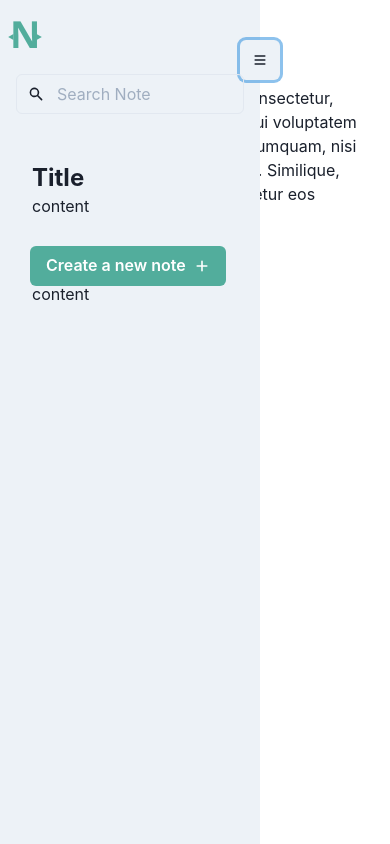
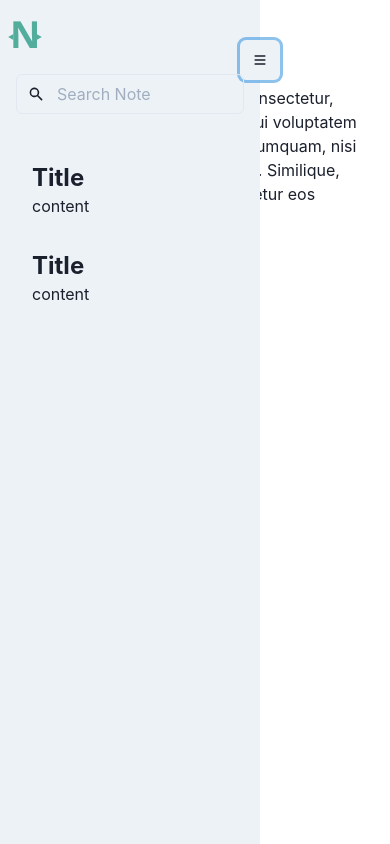
Before and after one commit to oreoluwa-bs/notes-app-gql-ts, a React (Create React App) app in the folder app/: page /app in a window 390 px wide. Both pictures are taken after a click on the button "toggle Menu bar". Built offline with nearby package versions, Linux system fonts and the light colour scheme.

Commit message:
bug: Fixed partially side nav z-index and toggle

```diff
--- a/app/src/components/Dashboard/SideBar/index.tsx
+++ b/app/src/components/Dashboard/SideBar/index.tsx
@@ -18,12 +18,13 @@
 import SideNavLink from "./SideNavLink";
 
 interface SideNavProps {
+  isMobile: boolean;
   isOpen: boolean;
   onOpen?: () => void;
   onClose?: () => void;
 }
 
-const SideBar = ({ isOpen, onOpen, onClose }: SideNavProps) => {
+const SideBar = ({ isOpen, onOpen, onClose, isMobile }: SideNavProps) => {
   const [searchValue, setSearchValue] = useState<undefined | string>(undefined);
 
   const handleOnChangeSearchValue = (
@@ -35,6 +36,7 @@
   const currentMatch = useRouteMatch();
 
   return (
+    <Box>
       <Box
         bg="gray.100"
         height="100vh"
@@ -45,6 +47,7 @@
         transform={!isOpen ? "translateX(0)" : "translateX(-250px)"}
         display="flex"
         flexDirection="column"
+        zIndex={1}
       >
         {/* Util */}
         <Box>
@@ -58,6 +61,7 @@
           </Link>
         </Box>
         {/* Toggle sidebar */}
+
         <Box position="absolute" right={"-20px"} top={"40px"}>
           <IconButton
             onClick={isOpen ? onClose : onOpen}
@@ -107,6 +111,20 @@
           ))}
         </Box>
       </Box>
+      {!isOpen && isMobile && (
+        <Box
+          position="absolute"
+          width="100%"
+          height="100vh"
+          right={"0px"}
+          top={"0px"}
+          // bg="orange.100"
+          bg="transparent"
+          onClick={onOpen}
+          z={1}
+        />
+      )}
+    </Box>
   );
 };
 
--- a/app/src/pages/dashboard/index.tsx
+++ b/app/src/pages/dashboard/index.tsx
@@ -23,6 +23,7 @@
         isOpen={isSideNavOpen}
         onClose={onCloseSideNav}
         onOpen={onOpenSideNav}
+        isMobile={isMobile}
       />
       <Box flex="1" bg="secondary" height="100vh">
         <Box
```
Lines whose indentation alone changed are shown as unchanged.
